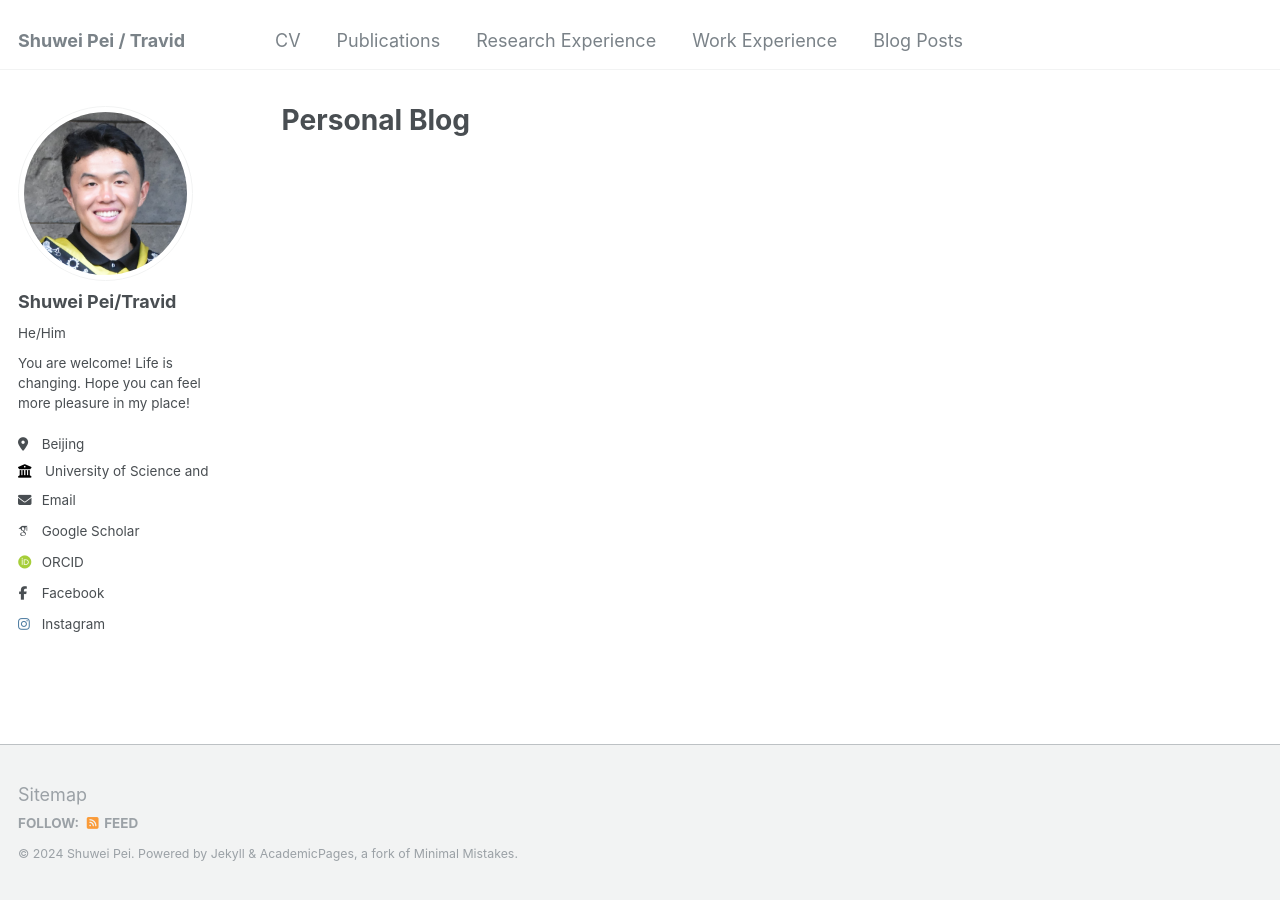
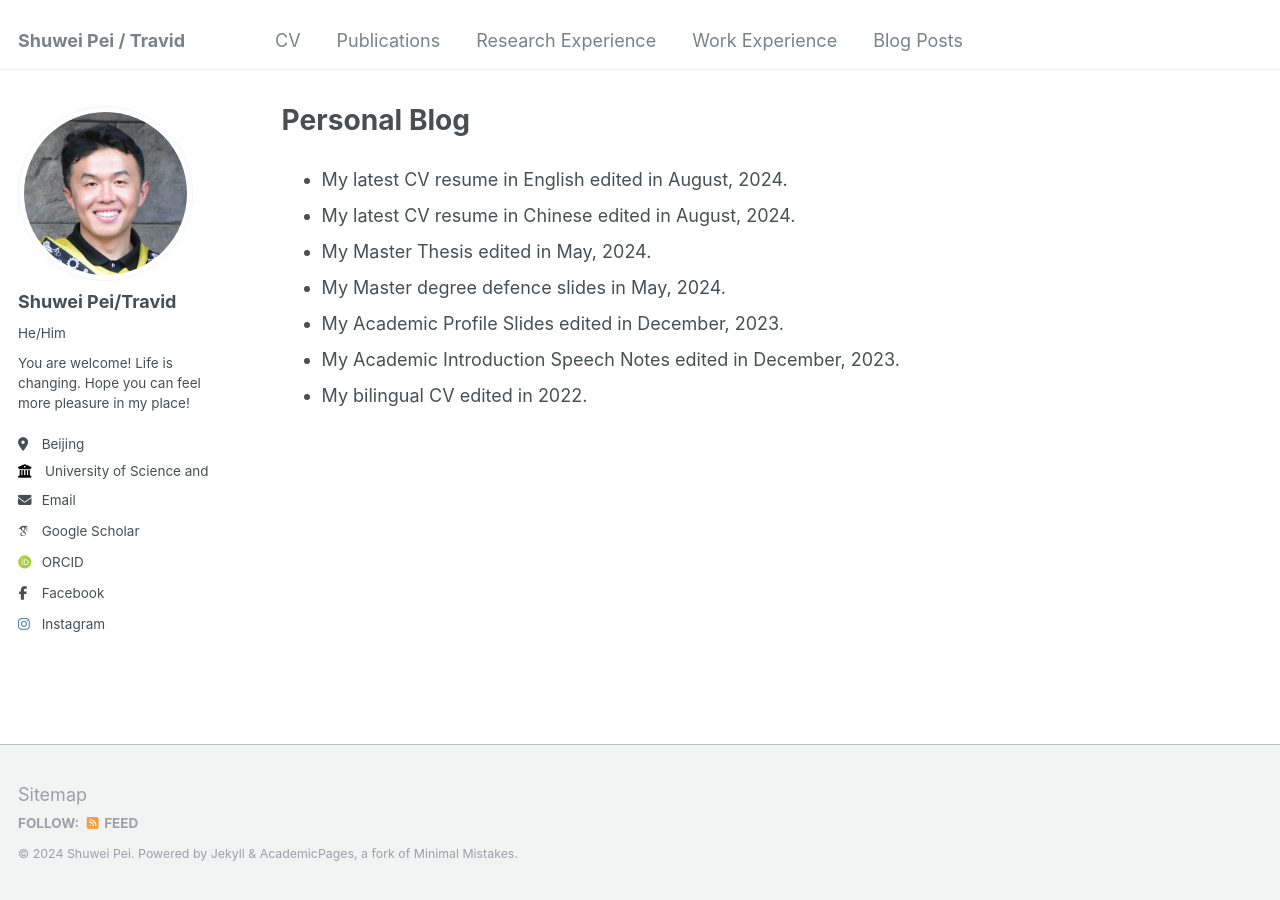
Before and after one commit to Travid-Pei/Travid-Pei.github.io, a Jekyll site: the page built from _pages/Blog Documents.md, in a window 1280 px wide. Built offline with Jekyll 4.4.1, drawn with Linux system fonts in a browser that asks for light colours; some web fonts are replaced.

Commit message:
Update Blog Documents.md

```diff
--- a/_pages/Blog Documents.md
+++ b/_pages/Blog Documents.md
@@ -6,3 +6,12 @@ redirect_from:
   - /personal blog/
   - /Personal Blog.html
 ---
+
+
+- My latest CV resume in English edited in August, 2024.
+- My latest CV resume in Chinese edited in August, 2024.
+- My Master Thesis edited in May, 2024.
+- My Master degree defence slides in May, 2024.
+- My Academic Profile Slides edited in December, 2023.
+- My Academic Introduction Speech Notes edited in December, 2023.
+- My bilingual CV edited in 2022.
```
